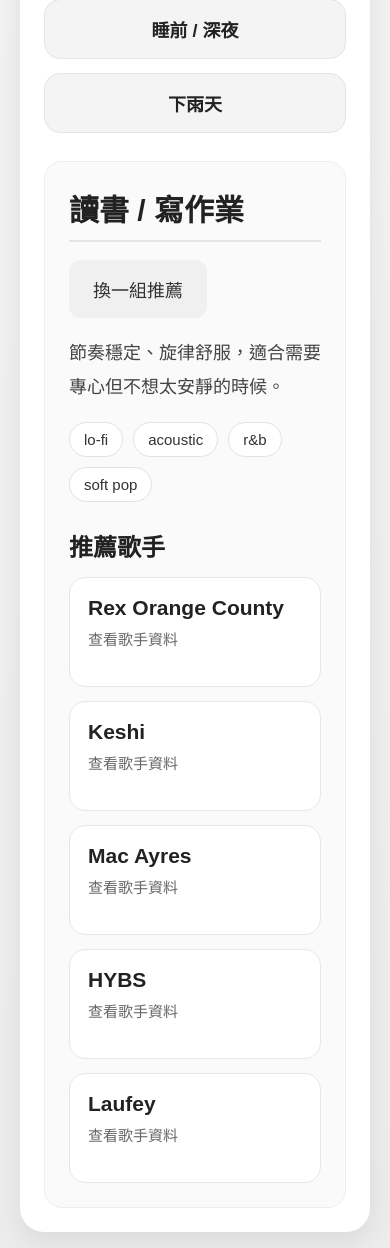
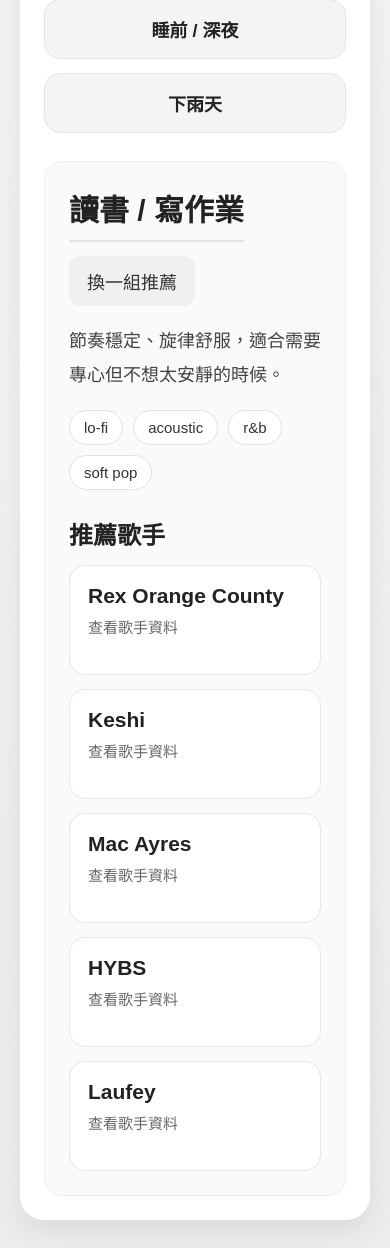
Before and after one commit to rong-kevin/my-first-python-project, a Flask app: page /mood?type=study in a window 390 px wide. Shown: the part 610-1858 px from the top of the page. Run offline with Flask 3, Linux system fonts and the light colour scheme.

Commit message:
Style refresh mood recommendation action

```diff
--- a/static/style.css
+++ b/static/style.css
@@ -430,6 +430,23 @@ li {
     transform: translateY(-1px);
 }
 
+.mood-result-header {
+    align-items: center;
+    display: flex;
+    gap: 14px;
+    justify-content: space-between;
+    margin-bottom: 18px;
+}
+
+.mood-result-header h2 {
+    margin-bottom: 0;
+}
+
+.refresh-mood-btn {
+    flex: 0 0 auto;
+    padding: 12px 18px;
+}
+
 .mood-result h3 {
     margin: 26px 0 14px;
     font-size: 24px;
@@ -524,6 +541,11 @@ li {
         flex-direction: column;
     }
 
+    .mood-result-header {
+        align-items: flex-start;
+        flex-direction: column;
+    }
+
     .mood-header h1 {
         font-size: 36px;
     }
```
